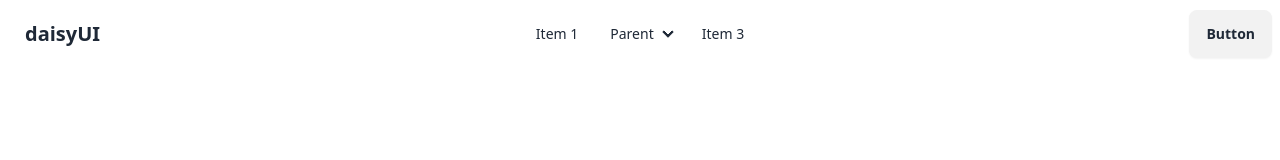
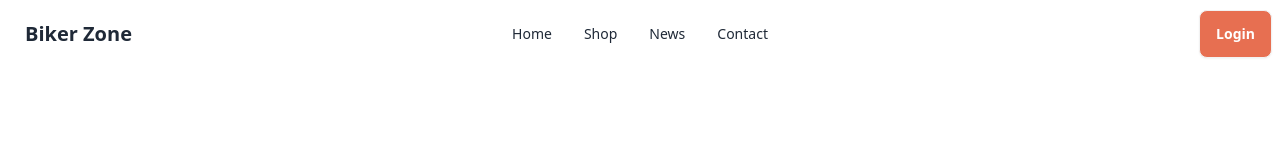
Before and after one commit to AkashAhmedSumon/Biker_Zone, a plain HTML site: page index.html in a window 1280 px wide. Drawn offline with nearby package versions, Linux system fonts and the light colour scheme.

Commit message:
navbar setup complete

```diff
--- a/index.html
+++ b/index.html
@@ -1,5 +1,6 @@
 <!DOCTYPE html>
 <html lang="en">
+
 <head>
     <meta charset="UTF-8">
     <meta name="viewport" content="width=device-width, initial-scale=1.0">
@@ -8,6 +9,7 @@
     <link href="https://cdn.jsdelivr.net/npm/daisyui@4.12.14/dist/full.min.css" rel="stylesheet" type="text/css" />
     <script src="https://cdn.tailwindcss.com"></script>
 </head>
+
 <body>
 
     <header>
@@ -15,56 +17,37 @@
             <div class="navbar-start">
                 <div class="dropdown">
                     <div tabindex="0" role="button" class="btn btn-ghost lg:hidden">
-                  <svg
-                    xmlns="http://www.w3.org/2000/svg"
-                    class="h-5 w-5"
-                    fill="none"
-                    viewBox="0 0 24 24"
+                        <svg xmlns="http://www.w3.org/2000/svg" class="h-5 w-5" fill="none" viewBox="0 0 24 24"
                             stroke="currentColor">
-                    <path
-                      stroke-linecap="round"
-                      stroke-linejoin="round"
-                      stroke-width="2"
+                            <path stroke-linecap="round" stroke-linejoin="round" stroke-width="2"
                                 d="M4 6h16M4 12h8m-8 6h16" />
                         </svg>
                     </div>
-                <ul
-                  tabindex="0"
+                    <ul tabindex="0"
                         class="menu menu-sm dropdown-content bg-base-100 rounded-box z-[1] mt-3 w-52 p-2 shadow">
-                  <li><a>Item 1</a></li>
-                  <li>
-                    <a>Parent</a>
-                    <ul class="p-2">
-                      <li><a>Submenu 1</a></li>
-                      <li><a>Submenu 2</a></li>
-                    </ul>
-                  </li>
-                  <li><a>Item 3</a></li>
+                        <li><a>Home</a></li>
+                        <li><a>Shop</a></li>
+                        <li><a>News</a></li>
+                        <li><a>Contact</a></li>
                     </ul>
                 </div>
-              <a class="btn btn-ghost text-xl">daisyUI</a>
+                <a class="btn btn-ghost text-xl">Biker Zone</a>
             </div>
             <div class="navbar-center hidden lg:flex">
                 <ul class="menu menu-horizontal px-1">
-                <li><a>Item 1</a></li>
-                <li>
-                  <details>
-                    <summary>Parent</summary>
-                    <ul class="p-2">
-                      <li><a>Submenu 1</a></li>
-                      <li><a>Submenu 2</a></li>
-                    </ul>
-                  </details>
-                </li>
-                <li><a>Item 3</a></li>
+                    <li><a>Home</a></li>
+                    <li><a>Shop</a></li>
+                    <li><a>News</a></li>
+                    <li><a>Contact</a></li>
                 </ul>
             </div>
             <div class="navbar-end">
-              <a class="btn">Button</a>
+                <a class="btn bg-[#E76F51] text-white">Login</a>
             </div>
         </div>
     </header>
     <main></main>
     <footer></footer>
 </body>
+
 </html>
```
Lines whose indentation alone changed are shown as unchanged.
